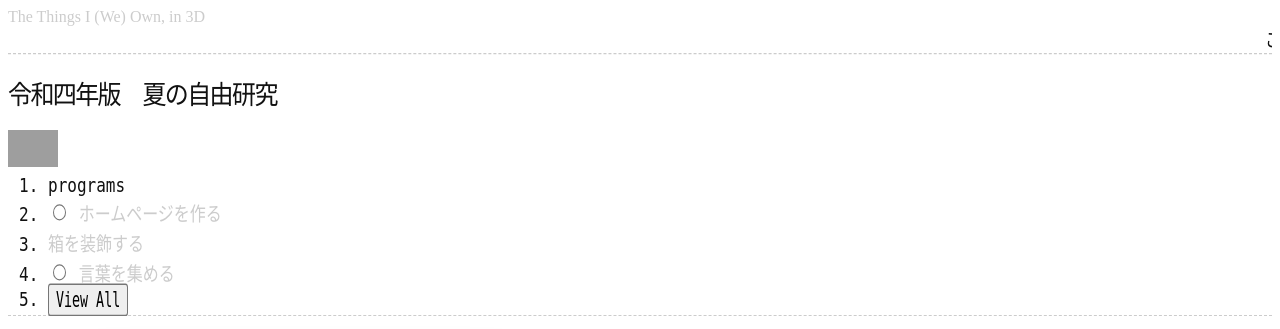
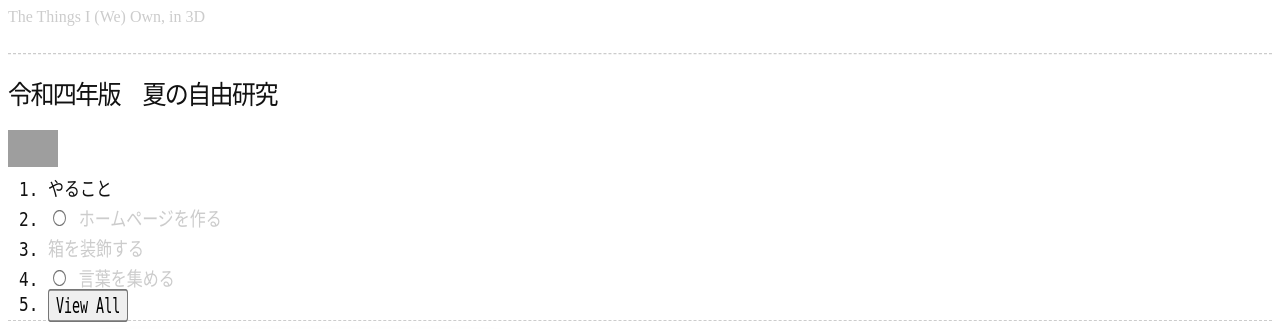
Before and after one commit to the-things-i-we-own/-, a PHP site: page /3d/index.php in a window 1280 px wide. Shown: the top 329 px of the page. Run offline with PHP 8.4, Linux system fonts and the light colour scheme; data that the repository does not hold is empty; some libraries are stand-ins or nearby versions; some web fonts are replaced; grey boxes are pictures that could not be loaded.

Commit message:
Update index.php

```diff
--- a/3d/index.php
+++ b/3d/index.php
@@ -325,7 +325,7 @@ fclose($fp);
             </span>
             <form>
                 <ol class="search-box">
-                    <li>programs</li>
+                    <li>やること</li>
                     <li>
                         <input type="radio" name="org" value="things" id="things">
                         <label for="things" class="label">ホームページを作る</label>
```
